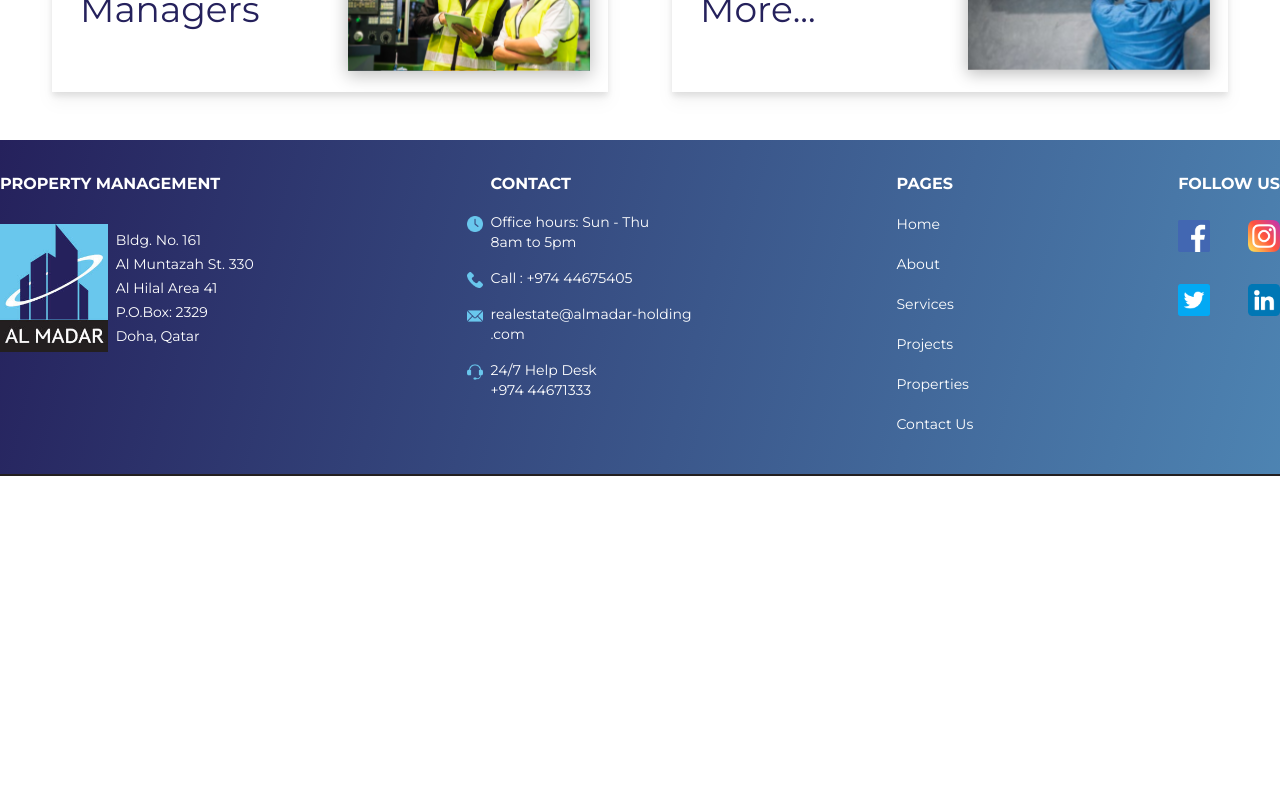
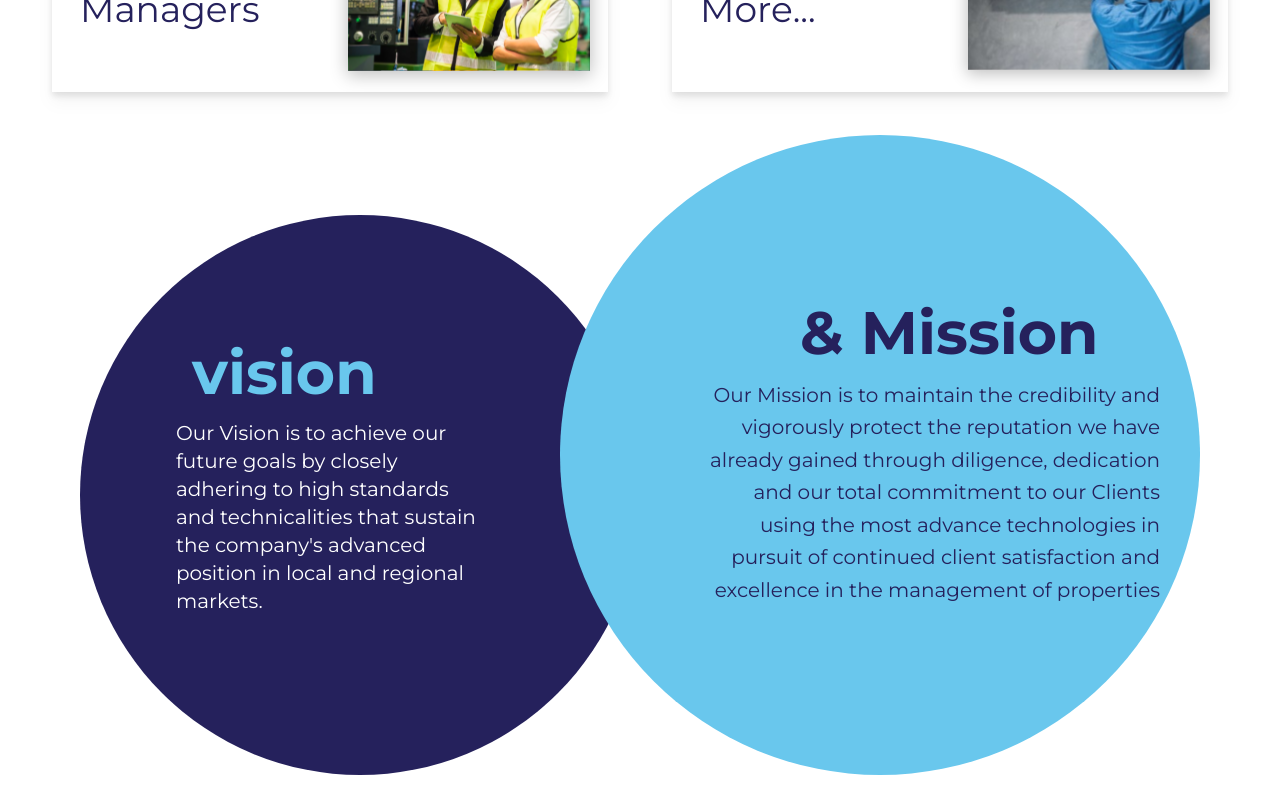
Before and after one commit to Sameekshaa999/AL-Madar-, a React (Create React App) app: page /about in a window 1280 px wide. Shown: the part 1840-2640 px from the top of the page. Before the commit the page ends 2316 px from the top, so only its background shows below. Built offline with nearby package versions, Linux system fonts and the light colour scheme.

Commit message:
incomplete MV section

```diff
--- /dev/null
+++ b/src/components/about/AboutMV.jsx
@@ -0,0 +1,39 @@
+import React from "react";
+
+const AboutMV = () => {
+  return (
+    <div className="h-screen-less flex justify-center px-4 py-4 font-montserrat relative">
+      <div className="my-16 md:my-0 md:items-center md:inline-flex">
+        <div className="h-[17rem] md:h-[35rem] w-[17rem] md:w-[35rem] mx-auto md:mx-0 bg-mpurple rounded-full z-0">
+          <h2 className="text-mblue text-xl md:text-6xl font-bold text-center md:text-left pt-8 md:pt-0 md:mt-32 md:ml-28">
+            vision
+          </h2>
+          <span className="flex mx-auto md:mx-0 w-[14rem] md:w-[25rem]">
+            <p className="text-white text-center md:text-left text-[12px] md:text-xl leading-relaxed mt-2 md:mt-4 md:ml-24">
+              Our Vision is to achieve our future goals by closely adhering to
+              high standards and technicalities that sustain the company's
+              advanced position in local and regional markets.
+            </p>
+          </span>
+        </div>
+
+        <div className="h-[22rem] md:h-[40rem] w-[22rem] md:w-[40rem] -mt-20 md:-ml-20 mx-auto bg-mblue rounded-full z-10">
+          <h2 className="text-mpurple text-3xl md:text-6xl font-bold text-center md:text-left pt-16 md:pt-0 md:mt-[10.5rem] md:ml-60">
+            & Mission
+          </h2>
+          <span className="flex mx-auto w-[15rem] md:w-[35rem]">
+            <p className="text-mpurple text-center md:text-right text-[12px] md:text-xl md:leading-relaxed mt-2 md:mt-4 md:ml-24">
+              Our Mission is to maintain the credibility and vigorously protect
+              the reputation we have already gained through diligence,
+              dedication and our total commitment to our Clients using the most
+              advance technologies in pursuit of continued client satisfaction
+              and excellence in the management of properties
+            </p>
+          </span>
+        </div>
+      </div>
+    </div>
+  );
+};
+
+export default AboutMV;
--- a/src/pages/about.jsx
+++ b/src/pages/about.jsx
@@ -1,13 +1,15 @@
 import React from "react";
 import AboutUs from "../components/about/AboutUs";
 import OurTeam from "../components/about/OurTeam";
+import AboutMV from "../components/about/AboutMV";
 
 const About = () => {
   return (
     <>
-    <AboutUs />
-    <OurTeam/>
-  </>
+      <AboutUs />
+      <OurTeam />
+      <AboutMV />
+    </>
   );
 };
 
```
